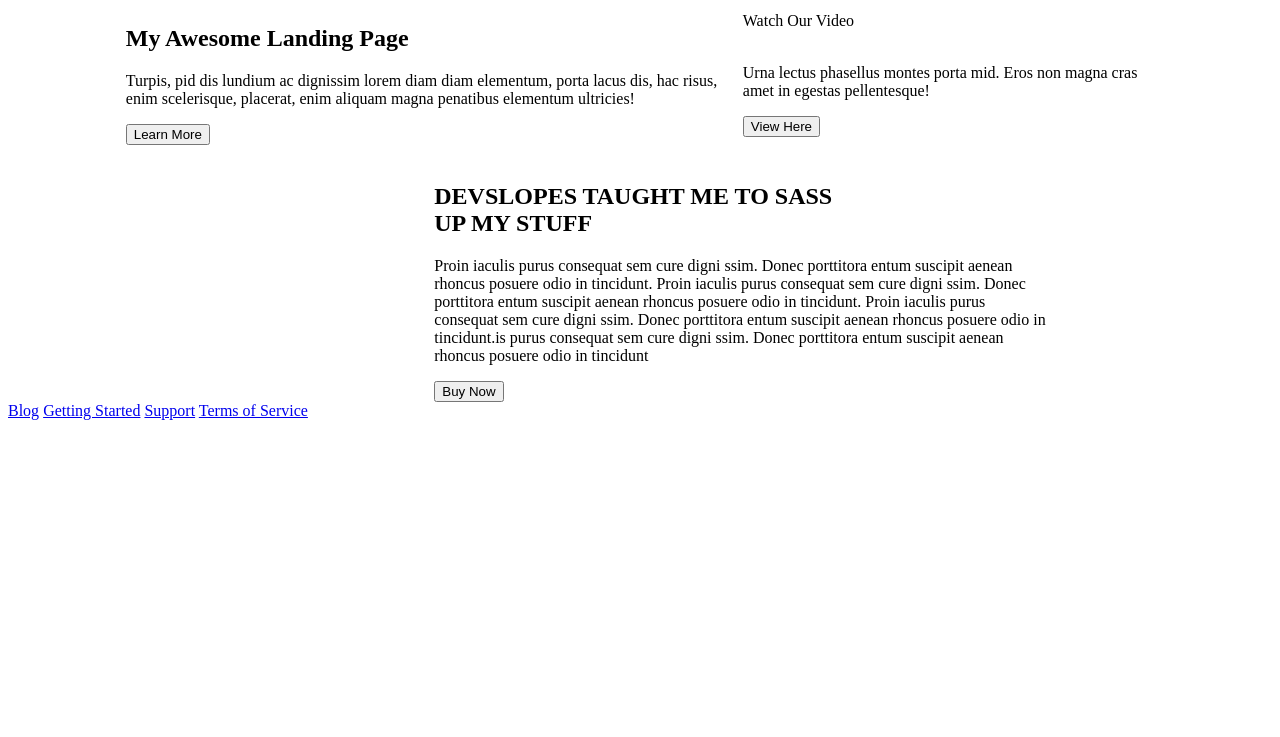
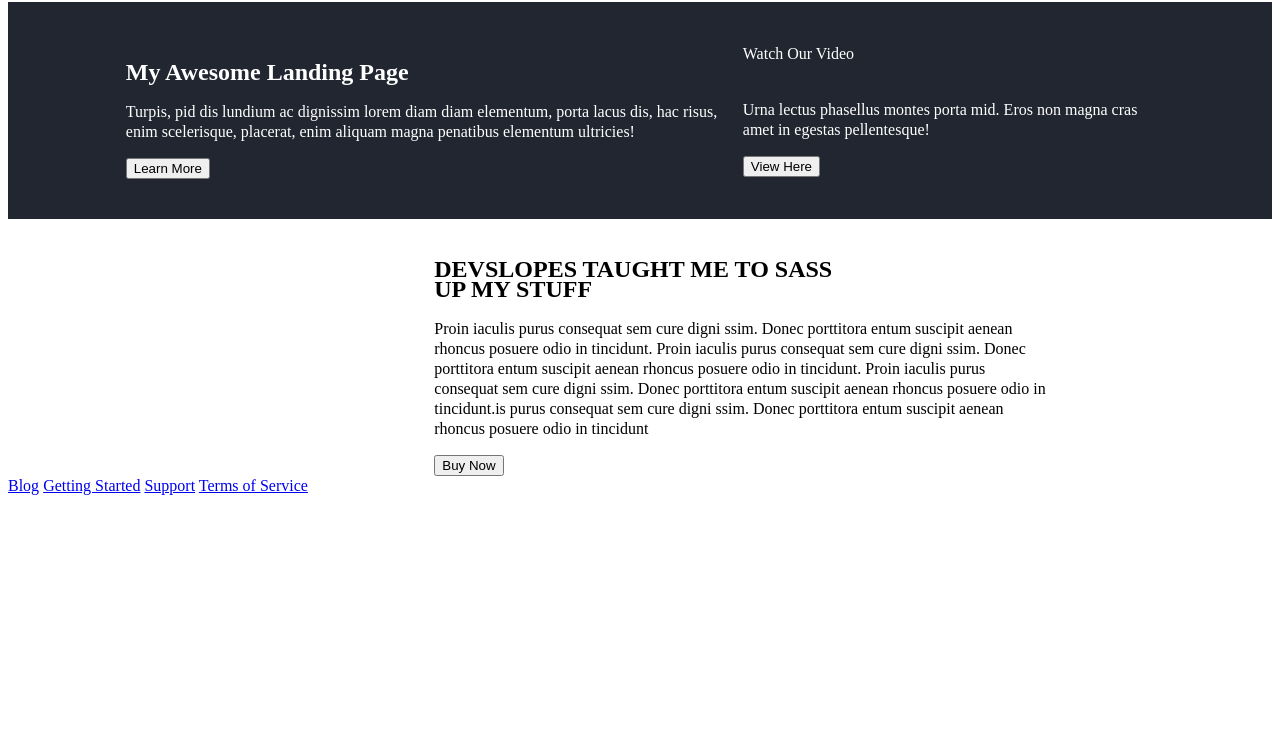
Before and after one commit to cyborg-nomade/sass-final-project, a plain HTML site: page index.html in a window 1280 px wide. Shown: the part 63-800 px from the top of the page. Drawn offline with Linux system fonts and the light colour scheme.

Commit message:
base alterations and banner containers

```diff
--- a/sass/_variables.sass
+++ b/sass/_variables.sass
@@ -14,7 +14,7 @@ $white: #fff
 //Fonts
 $font-family-apple: -apple-system, system-ui, BlinkMacSystemFont, 'Segoe UI'
 $font-family-roboto: 'Roboto Slab', serif
-$font-base: $font-family-apple
+$font-family-base: $font-family-apple
 
 $font-base: 1rem
 $font-large: 1.25rem
--- a/sass/base/_base.sass
+++ b/sass/base/_base.sass
@@ -0,0 +1,4 @@
+body
+  font-family: $font-family-roboto
+  font-size: $font-base
+  line-height: $base-line-height
--- a/sass/layout/_containers.sass
+++ b/sass/layout/_containers.sass
@@ -4,3 +4,8 @@
   margin-left: auto
   margin-right: auto
   display: block
+
+.banner-container
+  padding: 40px 0
+  background-color: $base-dark
+  color: $white
```
Also changed, not shown: css/app.css, 1 other file.
